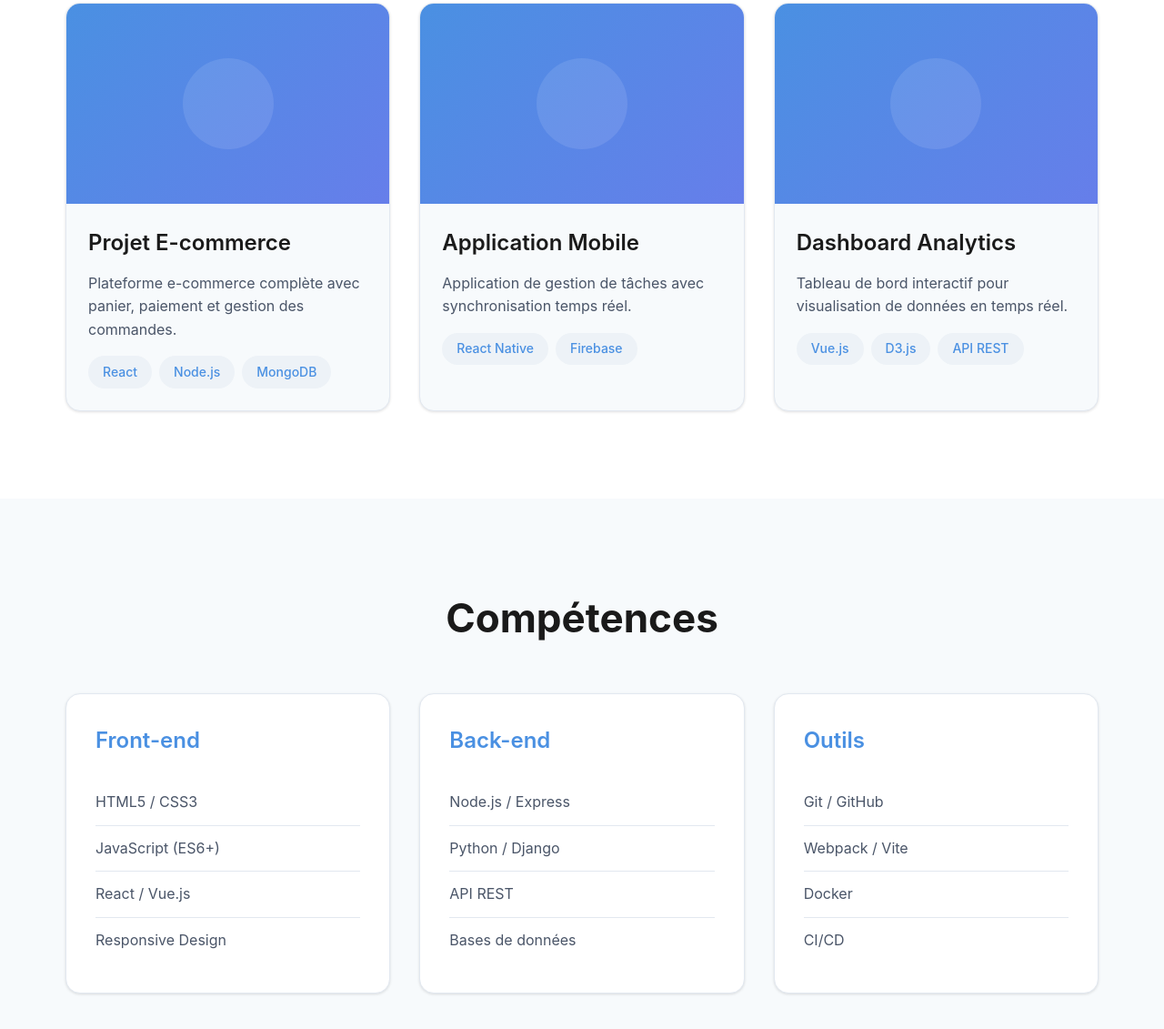
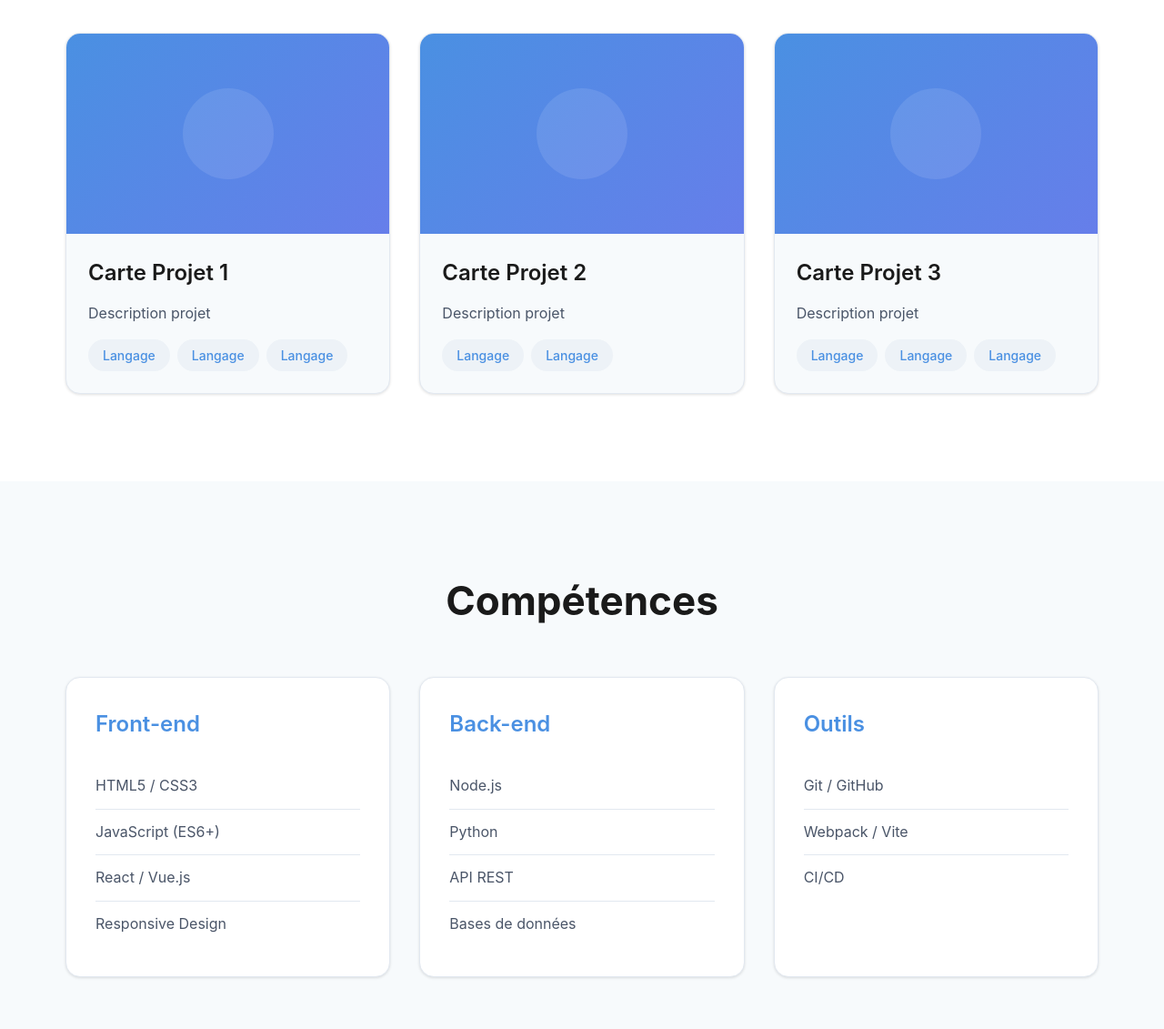
Before and after one commit to Louis-ala/Louis-ala.github.io, a website: page index.html in a window 1280 px wide. Shown: the part 1469-2600 px from the top of the page at 91% size. Drawn offline with Linux system fonts and the light colour scheme.

Commit message:
Version rendue

```diff
--- a/index.html
+++ b/index.html
@@ -60,8 +60,8 @@
             <h2 id="about-title">À propos de moi</h2>
             <div class="about-content">
                 <div class="about-text">
-                    <p>Passionné par le développement web, je crée des sites et applications performants, accessibles et optimisés pour tous les utilisateurs.</p>
-                    <p>Mon expertise couvre le développement front-end et back-end.</p>
+                    <p>Actuellement étudiant en 2ème année de bachelor Concepteur Développeur d’Application à l’IPI</p>
+                    <p>Je recherche une alternance dans le développement web qui débuterai en Septembre 2026.</p>
                 </div>
             </div>
         </div>
@@ -75,35 +75,35 @@
                 <article class="project-card">
                     <div class="project-image" role="img" aria-label="Capture d'écran du projet 1"></div>
                     <div class="project-content">
-                        <h3>Projet E-commerce</h3>
-                        <p>Plateforme e-commerce complète avec panier, paiement et gestion des commandes.</p>
+                        <h3>Carte Projet 1</h3>
+                        <p>Description projet</p>
                         <div class="project-tags">
-                            <span>React</span>
-                            <span>Node.js</span>
-                            <span>MongoDB</span>
+                            <span>Langage</span>
+                            <span>Langage</span>
+                            <span>Langage</span>
                         </div>
                     </div>
                 </article>
                 <article class="project-card">
                     <div class="project-image" role="img" aria-label="Capture d'écran du projet 2"></div>
                     <div class="project-content">
-                        <h3>Application Mobile</h3>
-                        <p>Application de gestion de tâches avec synchronisation temps réel.</p>
+                        <h3>Carte Projet 2</h3>
+                        <p>Description projet</p>
                         <div class="project-tags">
-                            <span>React Native</span>
-                            <span>Firebase</span>
+                            <span>Langage</span>
+                            <span>Langage</span>
                         </div>
                     </div>
                 </article>
                 <article class="project-card">
                     <div class="project-image" role="img" aria-label="Capture d'écran du projet 3"></div>
                     <div class="project-content">
-                        <h3>Dashboard Analytics</h3>
-                        <p>Tableau de bord interactif pour visualisation de données en temps réel.</p>
+                        <h3>Carte Projet 3</h3>
+                        <p>Description projet</p>
                         <div class="project-tags">
-                            <span>Vue.js</span>
-                            <span>D3.js</span>
-                            <span>API REST</span>
+                            <span>Langage</span>
+                            <span>Langage</span>
+                            <span>Langage</span>
                         </div>
                     </div>
                 </article>
@@ -128,8 +128,8 @@
                 <div class="skill-category">
                     <h3>Back-end</h3>
                     <ul>
-                        <li>Node.js / Express</li>
-                        <li>Python / Django</li>
+                        <li>Node.js</li>
+                        <li>Python</li>
                         <li>API REST</li>
                         <li>Bases de données</li>
                     </ul>
@@ -139,7 +139,6 @@
                     <ul>
                         <li>Git / GitHub</li>
                         <li>Webpack / Vite</li>
-                        <li>Docker</li>
                         <li>CI/CD</li>
                     </ul>
                 </div>
```
